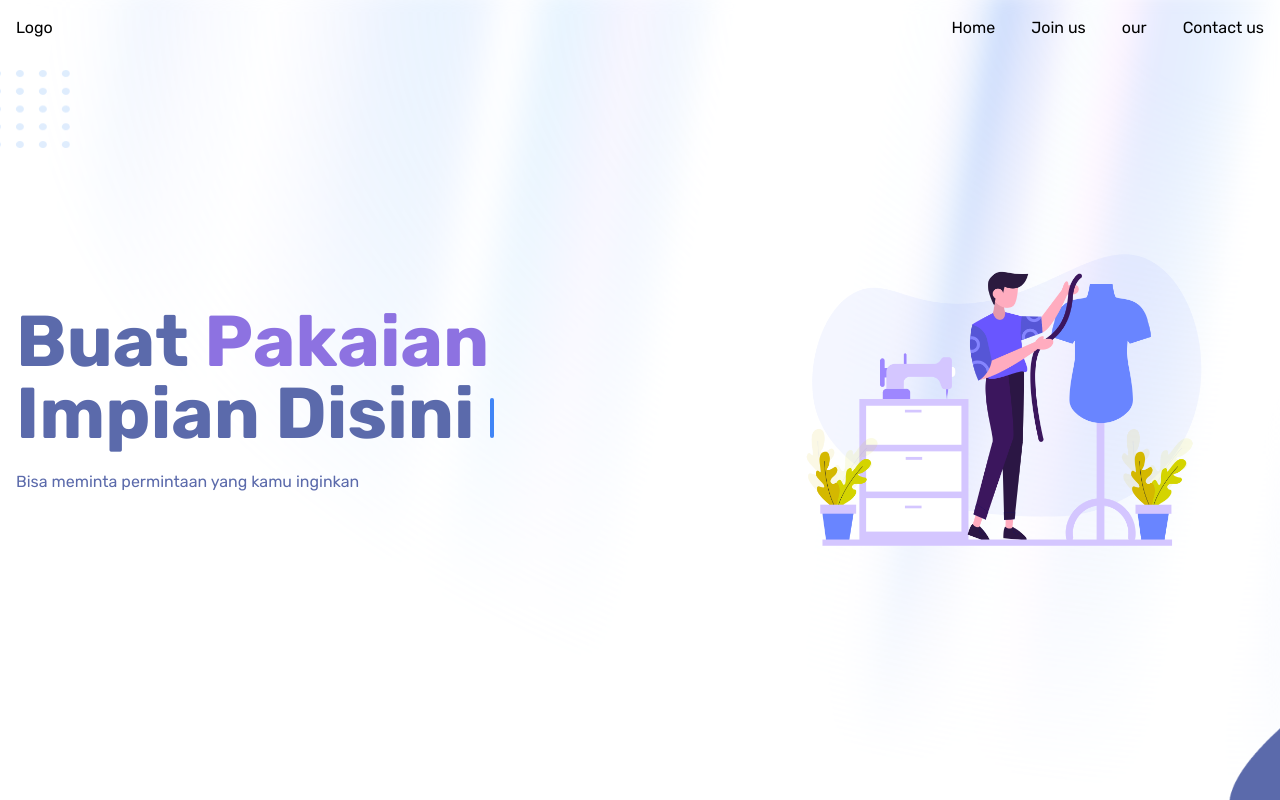
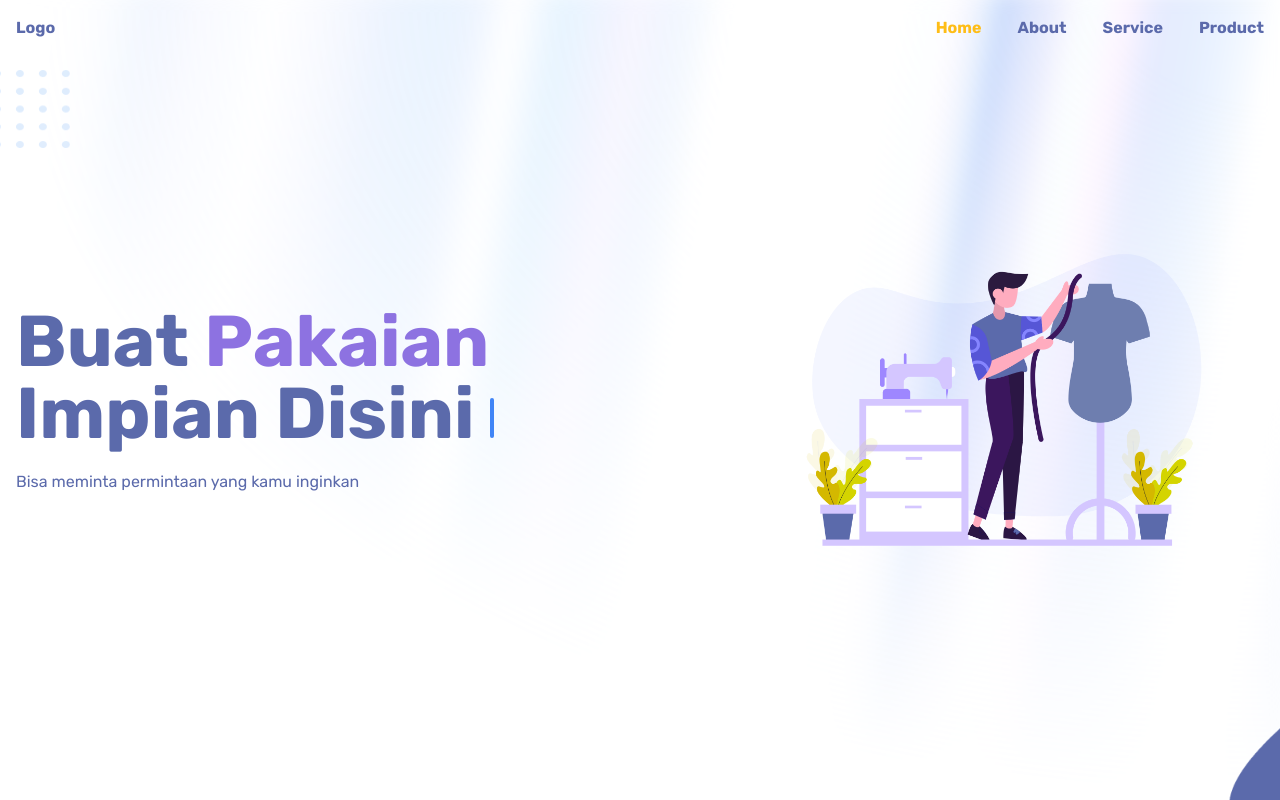
Before and after one commit to fardz2/graphic-tailor, a Next.js app: page / in a window 1280 px wide. Shown: the top 800 px of the page. Built offline with nearby package versions, Linux system fonts and the light colour scheme.

Commit message:
update navbar

```diff
--- a/app/componets/NavBar.tsx
+++ b/app/componets/NavBar.tsx
@@ -1,19 +1,82 @@
-import React from "react";
+"use client";
+import { cn } from "@/utils/cn";
+import React, { useEffect, useState } from "react";
+import { Rotate as Hamburger } from "hamburger-react";
+import { AnimatePresence, motion } from "framer-motion";
+import { Fade } from "./animate/Fade";
+export default function NavBar() {
+  const [scrolling, setScrolling] = useState<boolean>(false);
+  const [show, setShow] = useState<boolean>(false);
 
-export default function NavBar() {
+  useEffect(() => {
+    const handleScroll = () => {
+      const scrollTop = window.scrollY;
+
+      scrollTop > 0 ? setScrolling(true) : setScrolling(false);
+    };
+
+    window.addEventListener("scroll", handleScroll);
+
+    return () => {
+      window.removeEventListener("scroll", handleScroll);
+    };
+  }, []);
+  useEffect(() => {
+    if (show) {
+      document.body.style.overflow = "hidden";
+    } else {
+      document.body.style.overflow = "auto";
+    }
+  }, [show]);
   return (
-    <header className="container mx-auto px-4 ">
-      <div className="justify-between fixed top-0 right-0 left-0  p-4 flex z-50 ">
+    <header className="container mx-auto px-4 text-[#5B6AAB] font-bold">
+      <div
+        className={cn(
+          "justify-between fixed top-0 right-0 left-0 items-center p-4 flex z-50 transition",
+          scrolling ? "bg-white shadow-sm" : "",
+          show ? "shadow-none" : ""
+        )}
+      >
         <div>
           <p>Logo</p>
         </div>
-        <div className="flex justify-between gap-9">
-          <p>Home</p>
-          <p>Join us</p>
-          <p>our</p>
-          <p>Contact us</p>
+        <div className="hidden md:flex justify-between gap-9 ">
+          <p className="text-[#FEBD17]">Home</p>
+          <p>About</p>
+          <p>Service</p>
+          <p>Product</p>
+        </div>
+        <div className="block md:hidden">
+          <Hamburger
+            onToggle={() => {
+              setShow(!show);
+            }}
+          />
         </div>
       </div>
+      <AnimatePresence>
+        {show && (
+          <motion.div
+            className="fixed top-0 right-0 left-0 bottom-0 flex items-center justify-center flex-col gap-3 z-40 bg-white"
+            initial={{ opacity: 0 }}
+            animate={{ opacity: 1 }}
+            exit={{ opacity: 0 }}
+          >
+            <Fade initial={10} animate={0} delay={0.2}>
+              <p className="text-[#FEBD17]">Home</p>
+            </Fade>
+            <Fade initial={10} animate={0} delay={0.3}>
+              <p>About</p>
+            </Fade>
+            <Fade initial={10} animate={0} delay={0.4}>
+              <p>Service</p>
+            </Fade>
+            <Fade initial={10} animate={0} delay={0.5}>
+              <p>Product</p>
+            </Fade>
+          </motion.div>
+        )}
+      </AnimatePresence>
     </header>
   );
 }
--- a/package.json
+++ b/package.json
@@ -11,6 +11,7 @@
   "dependencies": {
     "clsx": "^2.1.0",
     "framer-motion": "^11.0.28",
+    "hamburger-react": "^2.5.0",
     "next": "14.2.1",
     "react": "^18",
     "react-dom": "^18",
```
Also changed, not shown: public/assets/image/gambar1.png, 1 other file (tests, documents, lock files or other folders).
